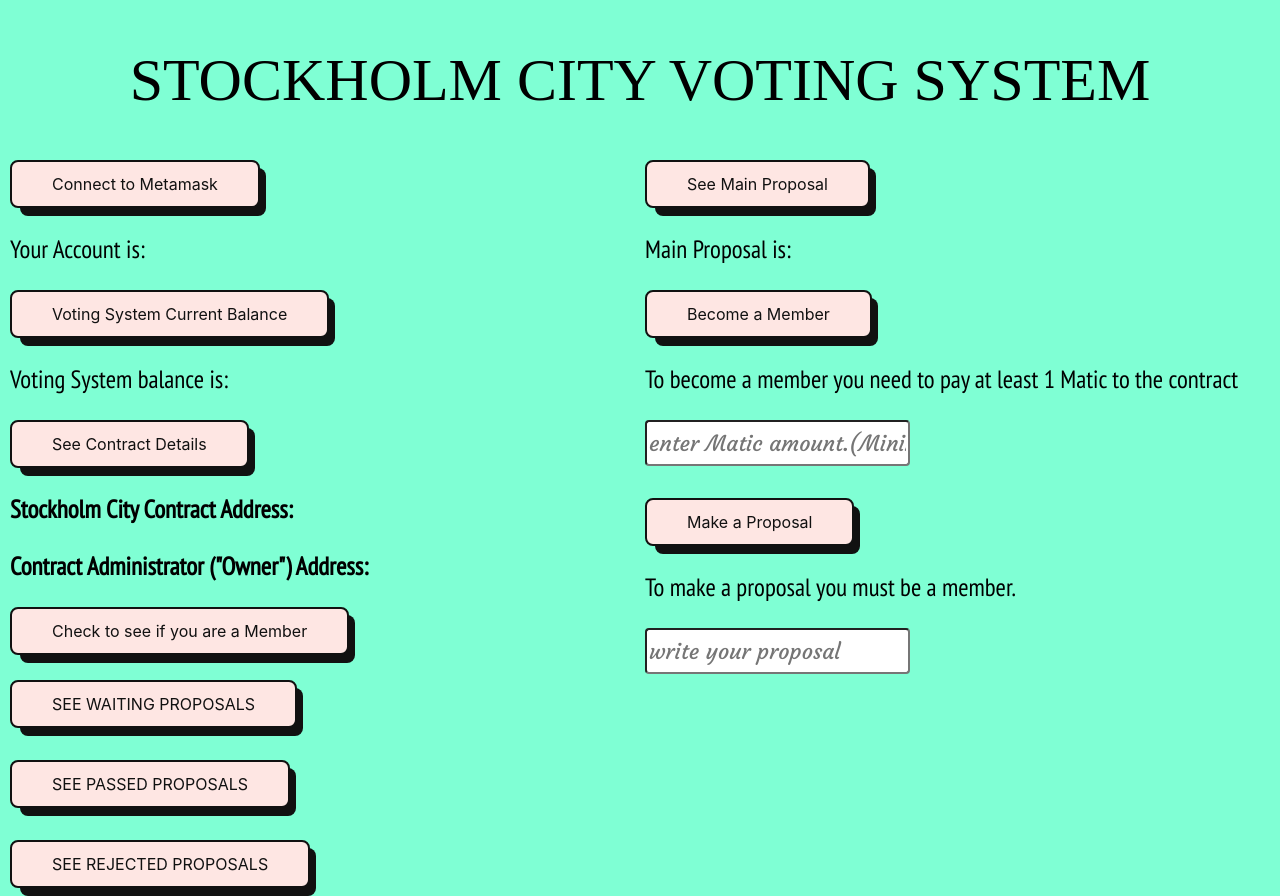
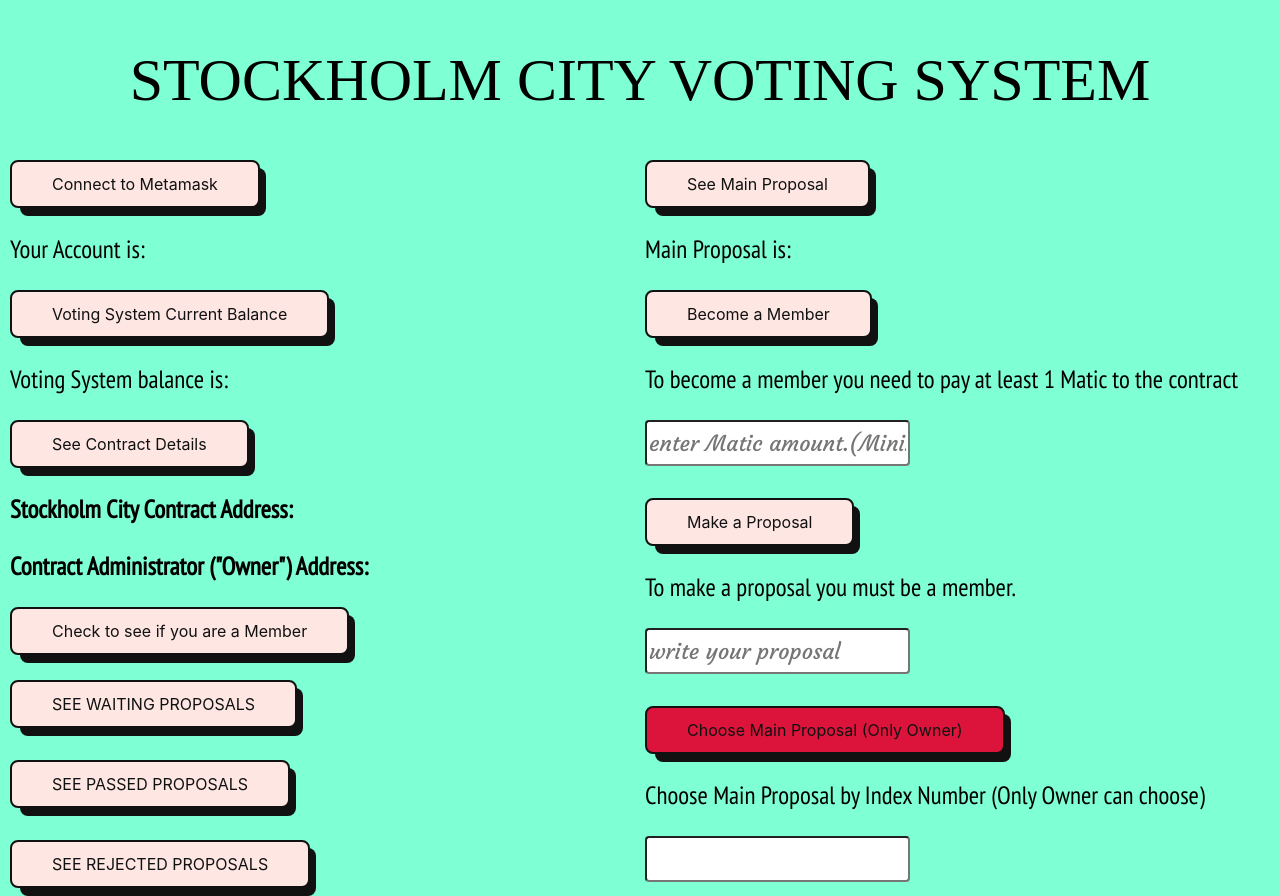
Before and after one commit to abdulhakim-altunkaya/Solidity-Voting, a React (Create React App) app: page / in a window 1280 px wide. Built offline with nearby package versions, Linux system fonts and the light colour scheme; a web font is replaced by a local one.

Commit message:
mainProposal component fixed. chooseMain component finished. voting component created. and minor updates in other components.

```diff
--- /dev/null
+++ b/src/components/WAChooseMain.js
@@ -0,0 +1,44 @@
+import React from 'react'
+import { useState } from 'react'
+import { ethers } from "ethers";
+import { ABI } from "./ContractABI";
+import { CONTRACT_ADDRESS } from "./ContractAddress";
+
+function WAChooseMain() {
+
+    let contract;
+    let signer;
+    const CONTRACT_ABI = ABI;
+    const ADDRESS = CONTRACT_ADDRESS;
+
+    const connectContract = async () => {
+        const ABI = CONTRACT_ABI;
+        const Address = ADDRESS;
+        const provider = new ethers.providers.Web3Provider(window.ethereum);
+        signer = provider.getSigner();
+        contract = new ethers.Contract(Address, ABI, signer);
+    }
+
+    let [inputValue, setInputValue] = useState("");
+    let [message, setMessage] = useState("Choose Main Proposal by Index Number (Only Owner can choose)")
+    const chooseMain = async () => {
+        connectContract();
+        const txArray = await contract.getAllPro();
+        if(inputValue === ""  || inputValue >= txArray.length ) {
+            alert( `Do not leave input empty: 0 <= index <${txArray.length}`);
+        }  else {
+            await contract.chooseMainProposal(inputValue);
+            setMessage("Success, main proposal choosen. You can now see it by clicking on See Main Proposal Button")
+        }
+    }
+    return (
+        <div>
+            <br />
+            <button className='button-56 redButton' onClick={chooseMain}>Choose Main Proposal (Only Owner)</button>
+            <p>{message}</p>
+            <input type="number" value={inputValue} onChange={ e => setInputValue(e.target.value) } required />
+        </div>
+    )
+}
+
+export default WAChooseMain
--- a/src/components/WAMainProposal.js
+++ b/src/components/WAMainProposal.js
@@ -5,7 +5,7 @@ import { CONTRACT_ADDRESS } from './ContractAddress.js';
 import {ethers } from "ethers";
 
 function WAMainProposal() {
-    let[mainProposal, setMainProposal] = useState("");
+    let[mainProposalText, setMainProposalText] = useState("");
 
     let contract;
     let signer;
@@ -16,19 +16,19 @@ function WAMainProposal() {
         const ABI = CONTRACT_ABI;
         const Address = ADDRESS;
         const provider = new ethers.providers.Web3Provider(window.ethereum);
-        signer = provider.getSigner;
-        contract = new ethers.Contract(ABI, Address, signer);
+        signer = provider.getSigner();
+        contract = new ethers.Contract(Address, ABI, signer);
     }
 
     const getMainProposal = async () => {
         connectContract();
         const txResponse = await contract.mainProposal();
-        setMainProposal(txResponse);
+        setMainProposalText(txResponse);
     }
   return (
     <div>
         <button className='button-56' onClick={getMainProposal}>See Main Proposal</button>
-        <p>Main Proposal is: {mainProposal}</p>
+        <p>Main Proposal is: {mainProposalText}</p>
     </div>
   )
 }
--- a/src/components/WriteArea.js
+++ b/src/components/WriteArea.js
@@ -2,6 +2,7 @@ import React from 'react'
 import WAMainProposal from './WAMainProposal';
 import WABecomeMember from "./WABecomeMember";
 import WAMakeProposal from './WAMakeProposal';
+import WAChooseMain from './WAChooseMain';
 
 
 function WriteArea() {
@@ -10,6 +11,7 @@ function WriteArea() {
       <WAMainProposal/>
       <WABecomeMember />
       <WAMakeProposal/>
+      <WAChooseMain/>
     </div>
   )
 }
--- a/src/index.css
+++ b/src/index.css
@@ -134,6 +134,6 @@ input {
   }
 }
 
-#redButton {
+.redButton {
   background-color: #dc143c;
 }
```
Also changed, not shown: src/components/WAVote.js (added, +22 -0 lines), 1 other file (tests, documents, lock files or other folders).
